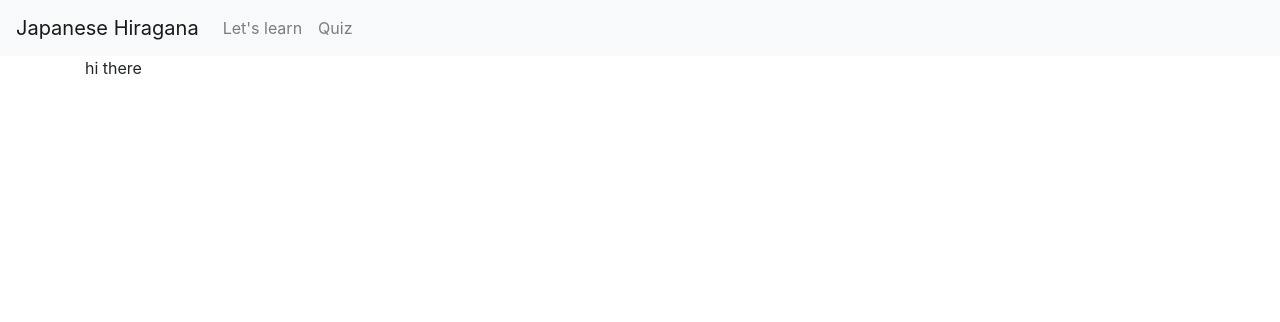
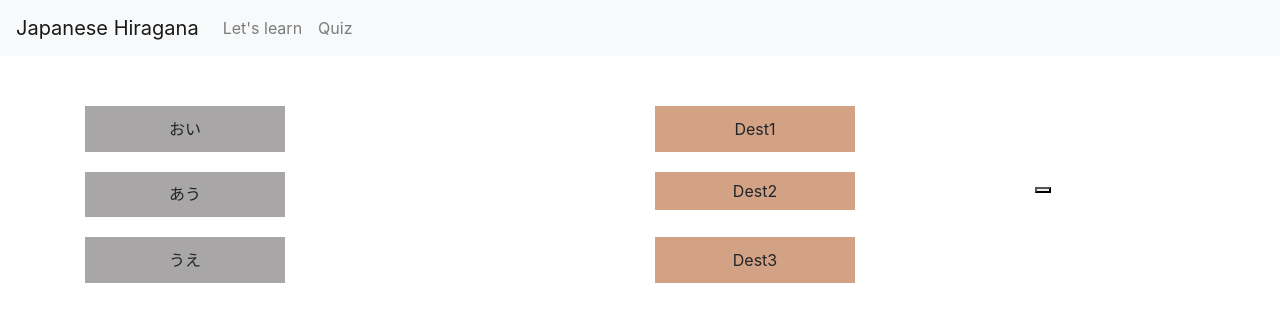
Before and after one commit to ShionWayne/Japanese-Hiragana-Learning, a Flask app: template templates/quiz_2.html in a window 1280 px wide. Shown: the top 322 px of the page. Run offline with Flask 2, Linux system fonts and the light colour scheme; the template is opened without the code that fills it, so the values that code supplies are empty; some libraries are stand-ins or nearby versions.

Commit message:
start quiz 2&3
Ready to fetch audio from the main

```diff
--- /dev/null
+++ b/static/quiz_2.css
@@ -0,0 +1,22 @@
+
+#quiz_2_content {
+    margin-top: 50px;
+}
+
+.quiz_2_source-box {
+    background-color: rgb(168, 166, 166);
+    padding: 2%;
+    max-width: 200px;
+    text-align: center;
+}
+
+.quiz_2_target-box {
+    background-color: rgb(211, 162, 133);
+    padding: 2%;
+    max-width: 200px;
+    text-align: center;
+}
+
+.quiz-2-row {
+    margin-bottom: 20px;
+}
--- /dev/null
+++ b/static/quiz_2.js
@@ -0,0 +1,4 @@
+function playMusic(){
+    var music = new Audio('musicfile.mp3');
+    music.play();
+}
--- a/templates/quiz_2.html
+++ b/templates/quiz_2.html
@@ -1,5 +1,52 @@
 {% extends "layout.html"  %}
 
+{% block individual_css_or_js_tags %}
+<link rel="stylesheet" href="{{ url_for('static',filename='quiz_2.css') }}">
+{% endblock %}
+
 {% block content %}
-hi there
+
+<div id="quiz_2_content">
+    <div class="row quiz-2-row">
+        <div class="col-sm-6">
+            <div class="quiz_2_source-box">
+                おい
+            </div>
+        </div>
+        <div class="col-sm-6">
+            <div class="quiz_2_target-box">Dest1</div>
+        </div>
+    </div>
+
+    <div class="row quiz-2-row">
+        <div class="col-sm-6">
+            <div class="quiz_2_source-box">
+                あう
+            </div>
+        </div>
+        <div class="col-sm-4">
+            <div class="quiz_2_target-box">Dest2</div>
+        </div>
+        <div class="col-sm-2">
+            <button onclick="playMusic()"></button>
+        </div>
+    </div>
+
+    <div class="row quiz-2-row">
+        <div class="col-sm-6">
+            <div class="quiz_2_source-box">
+                うえ
+            </div>
+        </div>
+
+        <div class="col-sm-6">
+            <div class="quiz_2_target-box">Dest3</div>
+        </div>
+    </div>
+
+    <div class="row">
+
+    </div>
+</div>
+
 {% endblock %}
```
Also changed, not shown: 1 other file.
